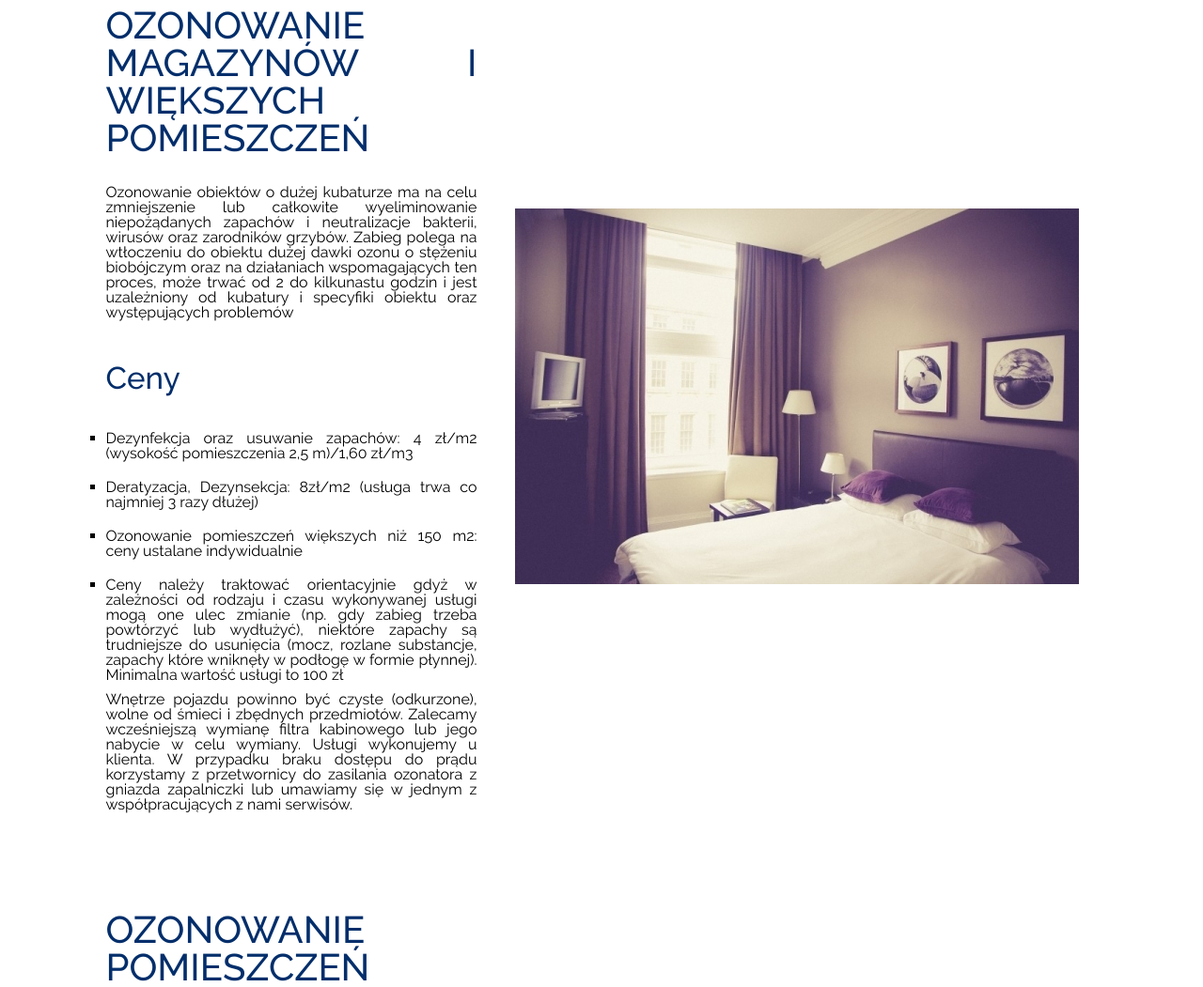
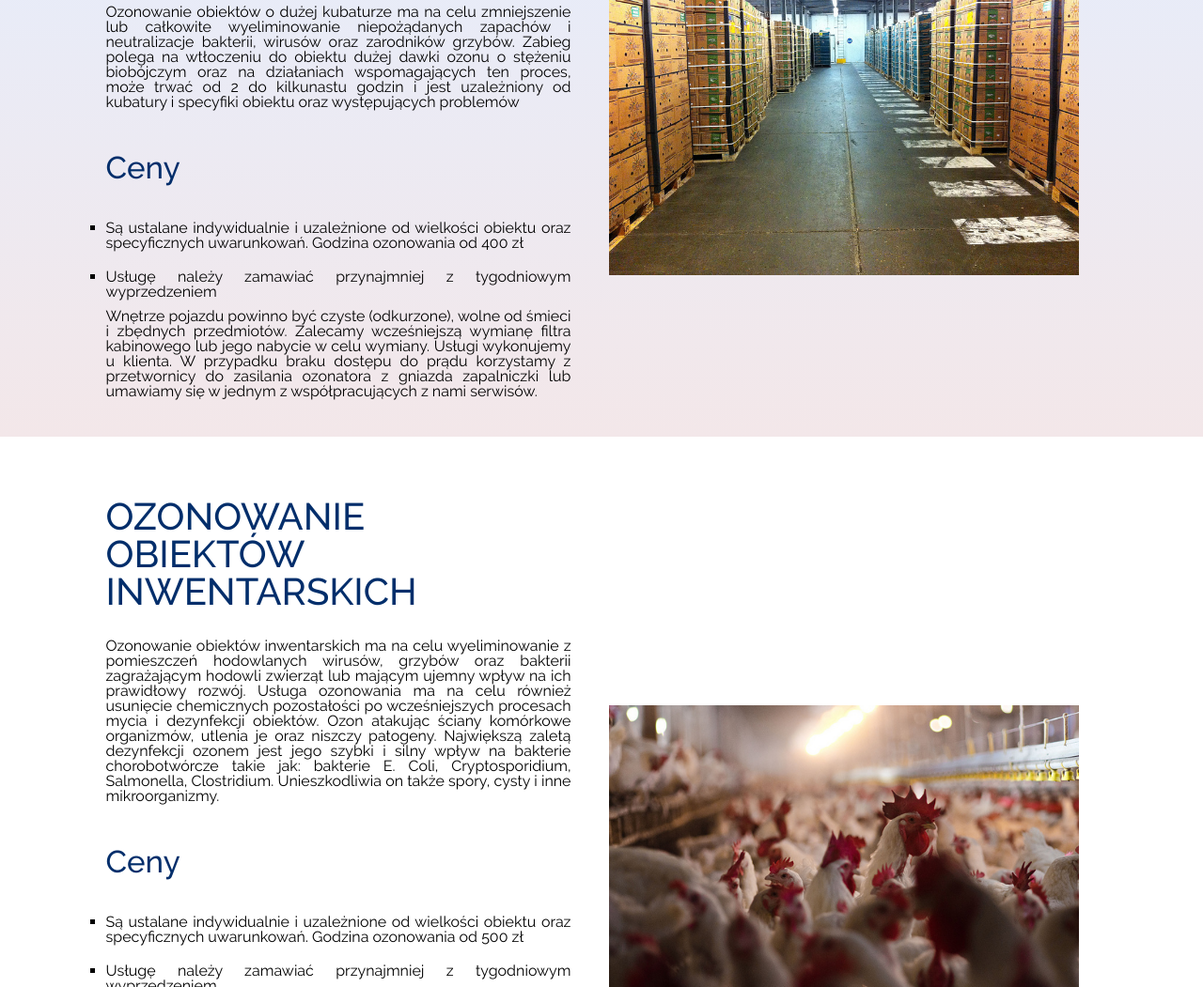
Before and after one commit to konradizowski/Ck-Ozon, a website: page services.html in a window 1280 px wide. Shown: the part 1749-2800 px from the top of the page at 94% size. Drawn offline with nearby package versions, Linux system fonts and the light colour scheme.

Commit message:
services complete

```diff
--- a/js/app.js
+++ b/js/app.js
@@ -27,6 +27,8 @@ $(function() {
 
 
 
+
+
     $(".ozon-info").on('mouseover', function() {
         $('.ozon-head').slideDown('slow');
     });
@@ -40,7 +42,11 @@ $(function() {
         $('.name-big').slideDown('slow');
     });
     $(".site-hero").on('mouseover', function() {
+        $('.name-phone').slideDown('slow');
+    });
+    $("section").on('mouseover', function() {
         $('.name-big').slideDown('slow');
+
     });
 
     $("header").on('mouseover', function() {
--- a/scss/modules/hero.scss
+++ b/scss/modules/hero.scss
@@ -31,7 +31,6 @@ Site Hero
         text-align: center;
         text-transform: uppercase;
         color: #000A20;
-        display: none;
 
       }
 
@@ -41,6 +40,8 @@ Site Hero
         font-weight: 500;
         font-size: 38px;
         margin-bottom: 40px;
+        display: none;
+
 
       }
 
--- a/scss/modules/services.scss
+++ b/scss/modules/services.scss
@@ -1,24 +1,34 @@
+#car, #warehouse {
+ background-image: linear-gradient(to top, #f3e7e9 0%, #e3eeff 99%, #e3eeff 100%);
+
+}
+
+
+
+
 
 .service-wrapper {
   display: flex;
   width: 100%;
   justify-content: space-between;
-  flex-wrap: nowrap;
   align-items: center;
+
 
   .description {
     height: 100%;
-    width: 65%;
     text-align: justify;
     padding: 20px 20px 40px 0;
+    align-items: center;
 
     h1 {
       margin-top: 45px;
       margin-bottom: 30px;
       font-weight: 500;
       font-size: 40px;
+      text-align: left;
       text-transform: uppercase;
       color: #022E6B;
+      display: none;
 
     }
 
@@ -41,7 +51,8 @@
     }
   }
   .picture {
-    height: auto;
+    img {width: 500px
+    }
     padding: 45px 20px;
   }
 }
--- a/services.html
+++ b/services.html
@@ -37,7 +37,7 @@
         </nav>
     </div>
 </header>
-<section class="car">
+<section id="car">
     <div class="container">
         <div class="service-wrapper">
             <div class="description">
@@ -47,7 +47,7 @@
                 <h2 class="price">Ceny</h2>
                 <ul>
                     <li>Samochód osobowy, Suv, Van: 60 zł </li>
-                    <li>Samochód dostawczy, ciężarowy (kabina): 70 zł</li>ń ładunkowa samochodów dostawczych i ciężarowych:   od 70 zł (zależne od kubatury)</li>
+                    <li>Samochód dostawczy, ciężarowy (kabina): 70 zł</li>Przestrzeń ładunkowa samochodów dostawczych i ciężarowych:   od 70 zł (zależne od kubatury)</li>
                     <li>Inne pojazdy i łodzie: ceny ustalane indywidualnie</li>
                 </ul>
                 <p class="name-text"><span>Wnętrze pojazdu powinno być czyste (odkurzone), wolne od śmieci i zbędnych przedmiotów. Zalecamy wcześniejszą wymianę filtra kabinowego lub jego nabycie w celu wymiany. Usługi wykonujemy u klienta. W przypadku braku dostępu do prądu korzystamy z przetwornicy do zasilania ozonatora z gniazda zapalniczki lub umawiamy się w jednym z współpracujących z nami serwisów.
@@ -58,7 +58,7 @@
     </div>
 </section>
 
-<section class="house">
+<section id="house">
     <div class="container">
         <div class="service-wrapper">
             <div class="description">
@@ -81,7 +81,7 @@
     </div>
 </section>
 
-<section class="warehouse">
+<section id="warehouse">
     <div class="container">
         <div class="service-wrapper">
             <div class="description">
@@ -90,40 +90,38 @@
                     </span></p>
                 <h2 class="price">Ceny</h2>
                 <ul>
-                    <li>Dezynfekcja oraz usuwanie zapachów:   4 zł/m2 (wysokość pomieszczenia 2,5 m)/1,60 zł/m3</li>
-                    <li>Deratyzacja, Dezynsekcja:   8zł/m2 (usługa trwa co najmniej 3 razy dłużej)</li>
-                    <li>Ozonowanie pomieszczeń większych niż 150 m2:   ceny ustalane indywidualnie</li>
-                    <li>Ceny należy traktować orientacyjnie gdyż w zależności od rodzaju i czasu wykonywanej usługi mogą one ulec zmianie (np. gdy zabieg trzeba powtórzyć lub wydłużyć), niektóre zapachy są trudniejsze do usunięcia (mocz, rozlane substancje, zapachy które wniknęły w podłogę w formie płynnej).
-                        Minimalna wartość usługi to 100 zł</li>
+                    <li>Są ustalane indywidualnie i uzależnione od wielkości obiektu oraz  specyficznych uwarunkowań. Godzina ozonowania od 400 zł</li>
+                    <li>Usługę należy zamawiać przynajmniej z tygodniowym wyprzedzeniem</li>
                 </ul>
                 <p class="name-text"><span>Wnętrze pojazdu powinno być czyste (odkurzone), wolne od śmieci i zbędnych przedmiotów. Zalecamy wcześniejszą wymianę filtra kabinowego lub jego nabycie w celu wymiany. Usługi wykonujemy u klienta. W przypadku braku dostępu do prądu korzystamy z przetwornicy do zasilania ozonatora z gniazda zapalniczki lub umawiamy się w jednym z współpracujących z nami serwisów.
                     </span></p>
             </div>
-            <div class="picture"><img src="img/bedroom-in-hotel.jpg"></div>
+            <div class="picture"><img src="img/14219479688_4a0e98ef19_c.jpg"></div>
         </div>
     </div>
 </section>
 
 
-<section class="house">
+<section id="farm">
     <div class="container">
         <div class="service-wrapper">
             <div class="description">
-                <h1 class="name-big"> Ozonowanie pomieszczeń</h1>
-                <p class="name-text"><span>Ozonowanie pozwala na usunięcie z  pomieszczeń, groźnych dla zdrowia bakterii, wirusów, zarodników grzybów, pleśni czy alergenów. Dodatkową zaletą tej metody jest usuwanie zapachów. Stosując ozon można pozbyć się niechcianych zapachów takich jak stęchlizna, zapach papierosów, potu, spalenizny, zapach kota czy psa albo zapachy farb, klejów, lakierów. Dezynfekcja ozonem kanałów wentylacyjnych i klimatyzacji zapobiega rozprzestrzenianiu się grzybów, pleśni i roztoczy oraz chorób i wirusów
+                <h1 class="name-big"> Ozonowanie obiektów inwentarskich</h1>
+                <p class="name-text"><span>Ozonowanie obiektów inwentarskich ma na celu wyeliminowanie z pomieszczeń hodowlanych wirusów, grzybów oraz bakterii zagrażającym  hodowli zwierząt lub mającym ujemny wpływ na ich prawidłowy rozwój. Usługa ozonowania ma na celu również usunięcie chemicznych pozostałości po wcześniejszych procesach mycia i dezynfekcji obiektów. Ozon atakując ściany komórkowe organizmów, utlenia je oraz niszczy patogeny. Największą zaletą dezynfekcji ozonem jest jego szybki i silny wpływ na bakterie chorobotwórcze takie jak: bakterie E. Coli, Cryptosporidium, Salmonella, Clostridium. Unieszkodliwia on także spory, cysty i inne mikroorganizmy.
                     </span></p>
                 <h2 class="price">Ceny</h2>
                 <ul>
-                    <li>Dezynfekcja oraz usuwanie zapachów:   4 zł/m2 (wysokość pomieszczenia 2,5 m)/1,60 zł/m3</li>
-                    <li>Deratyzacja, Dezynsekcja:   8zł/m2 (usługa trwa co najmniej 3 razy dłużej)</li>
-                    <li>Ozonowanie pomieszczeń większych niż 150 m2:   ceny ustalane indywidualnie</li>
+                    <li>Są ustalane indywidualnie i uzależnione od wielkości obiektu oraz  specyficznych uwarunkowań. Godzina ozonowania od 500 zł</li>
+                    <li>Usługę należy zamawiać przynajmniej z tygodniowym wyprzedzeniem</li>
+                    <li>Dojazd poza terenem Kielc (przy zleceniach poniżej 500zł):   0,60zł / km</li>
                     <li>Ceny należy traktować orientacyjnie gdyż w zależności od rodzaju i czasu wykonywanej usługi mogą one ulec zmianie (np. gdy zabieg trzeba powtórzyć lub wydłużyć), niektóre zapachy są trudniejsze do usunięcia (mocz, rozlane substancje, zapachy które wniknęły w podłogę w formie płynnej).
                         Minimalna wartość usługi to 100 zł</li>
                 </ul>
-                <p class="name-text"><span>Wnętrze pojazdu powinno być czyste (odkurzone), wolne od śmieci i zbędnych przedmiotów. Zalecamy wcześniejszą wymianę filtra kabinowego lub jego nabycie w celu wymiany. Usługi wykonujemy u klienta. W przypadku braku dostępu do prądu korzystamy z przetwornicy do zasilania ozonatora z gniazda zapalniczki lub umawiamy się w jednym z współpracujących z nami serwisów.
+                <p class="name-text"><span>Wysokie stężenie ozonu dzięki właściwościami penetrującymi oraz utleniającymi wpływa na częściową lub całkowitą eliminacje szkodników, które występują na obiektach takich jak : ptaszyniec kurzy, roztocza, pleśniakowiec lśniący, karaczany i nierzadko myszy. (efekty są zależne od czasu i ilości zabiegów).
+Czas usługi może trwać od 2 do kilkunastu godzin i jest uzależniony od kubatury i specyfiki obiektu.
                     </span></p>
             </div>
-            <div class="picture"><img src="img/bedroom-in-hotel.jpg"></div>
+            <div class="picture"><img src="img/6205702903_4f042209aa_z.jpg"></div>
         </div>
     </div>
 </section>
```
Also changed, not shown: index.html (+8 -8 lines), css/main.css, css/modules/hero.css, css/modules/services.css.
